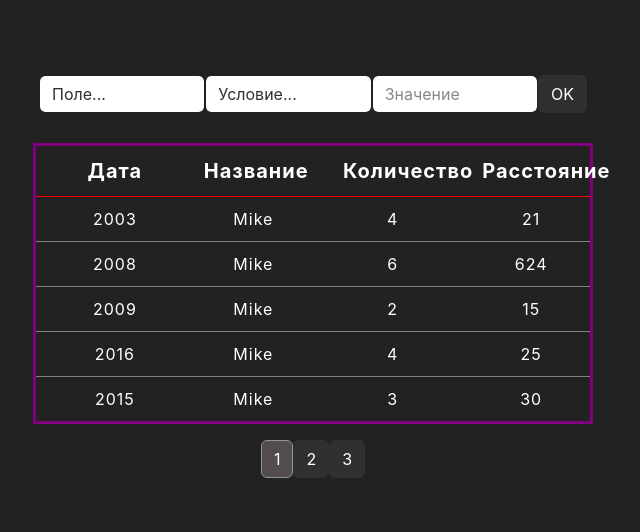
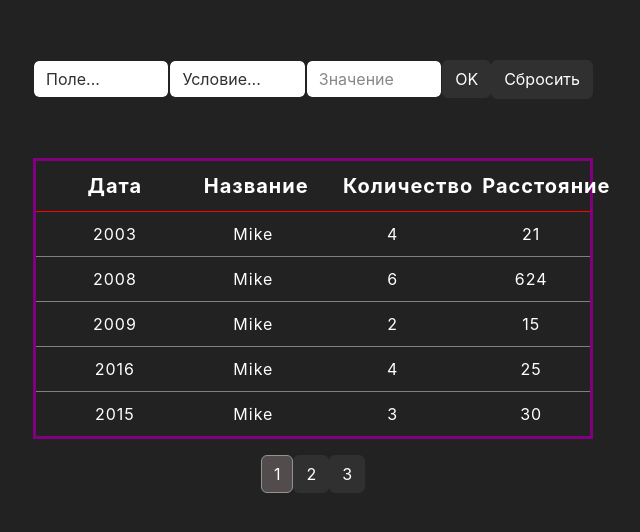
Before and after one commit to Kniferrr/TableWelbeX, a React (Create React App) app: page / in a window 1280 px wide. Shown: the part 124-656 px from the top of the page, without its empty margins (327-967 px from the left). Built offline with nearby package versions, Linux system fonts and the light colour scheme.

Commit message:
test pasring

```diff
--- a/src/components/App/App.js
+++ b/src/components/App/App.js
@@ -8,6 +8,10 @@ import Paginator from '../Paginator/Paginator';
 function App() {
   const sort = useSelector((state) => state.table.sort)
   const page = useSelector((state) => state.table.page)
+  const Colomn = useSelector((state) => state.table.sortColomn)
+  const Condition = useSelector((state) => state.table.sortCondition)
+  const argument = useSelector((state) => state.table.argument)
+  const sortState = useSelector((state) => state.table.sortState)
   let renderData = data;
 
   switch (sort) {
@@ -40,11 +44,41 @@ function App() {
     }
   }
 
+  console.log(sortState)
+
+    if(sortState){
+      switch(Condition){
+        case "equal":{
+          renderData = renderData.filter((el)=> String(el[Colomn]) === argument);
+          break;
+        }
+        case "contain":{
+          console.log("contain")
+          renderData = renderData.filter((el)=> String(el[Colomn]).includes(String(argument)) === true)
+          break;
+          }
+        case "greater":{
+          renderData = renderData.filter((el)=> el[Colomn] > argument);
+          break;
+        }
+        case "less":{
+          renderData = renderData.filter((el)=> el[Colomn] < argument);
+          break;
+        }
+        default:{
+        break;
+        }
+      }
+    }
+
+
+
+
+
   const siliseNum = 5 * page;
   const numAllPages = Math.ceil(renderData.length/5);
+  renderData = renderData.slice(siliseNum-5, siliseNum);
 
-  renderData = renderData.slice(siliseNum-5, siliseNum);
-  console.log(renderData)
   return (
     <div className="App">
       <Form/>
--- a/src/components/Form/Form.css
+++ b/src/components/Form/Form.css
@@ -2,3 +2,8 @@
     margin-bottom: 30px;
     display: flex;
 }
+
+.resetbutton{
+    display: flex;
+    height: 39px;
+}
--- a/src/components/Form/Form.js
+++ b/src/components/Form/Form.js
@@ -1,14 +1,14 @@
 import React from 'react'
 import "./Form.css"
 import {useSelector, useDispatch} from "react-redux"
-import {formInputChange,formIinputCondition,forminputColomn} from "../../redusers/table"
+import {formInputChange,formIinputCondition,forminputColomn,resetSort,subminForm} from "../../redusers/table"
 
 
 function Form() {
   const dispatch = useDispatch()
   const argument = useSelector((state) => state.table.argument)
-
-
+  const sortCondition = useSelector((state) => state.table.sortCondition)
+  const sortColomn = useSelector((state) => state.table.sortColomn)
 
   const inputChange = (e) => {
     e.preventDefault();
@@ -27,21 +27,21 @@ function Form() {
 
   const onSubmit = (e) =>{
     e.preventDefault();
-
+    dispatch(subminForm())
   }
 
   return (
-    <div>
+    <div className='form-group form'>
       <form className='form-group form' onSubmit={onSubmit}>
 
-      <select className='form-control' name="name" onChange={inputColomn}>
+      <select className='form-control' name="name" onChange={inputColomn} value={sortColomn}>
 				<option value="">Поле...</option>
 				<option value="name">Название</option>
 				<option value="points">Количество</option>
 				<option value="distance">Расстояние</option>
 			</select>
 
-			<select className='form-control' name="law" onChange={IinputCondition}>
+			<select className='form-control' name="law" onChange={IinputCondition} value={sortCondition}>
 				<option value="">Условие...</option>
 				<option value="equal">Равно</option>
 				<option value="contain">Содержит</option>
@@ -63,6 +63,9 @@ function Form() {
       OK
     </button>
       </form>
+      <button className='btn btn-dark resetbutton'
+      onClick={()=> dispatch(resetSort())}
+      >Сбросить</button>
     </div>
   )
 }
--- a/src/redusers/table.js
+++ b/src/redusers/table.js
@@ -7,7 +7,8 @@ export const table = createSlice({
     page: 1,
     sortColomn: "",
     sortCondition: "",
-    argument: ""
+    argument: "",
+    sortState: false,
   },
   reducers: {
     SetSort: (state, action) => {
@@ -20,28 +21,35 @@ export const table = createSlice({
 
     },
     setNewPage: (state, action) => {
-
     state.page = action.payload;
     },
     formInputChange: (state, action) => {
-      state.argument = action.payload
-
-        console.log(action.payload)
+      state.argument = action.payload;
+      state.sortState = false;
       },
       formIinputCondition: (state, action) => {
-        state.sortCondition = action.payload
-
-          console.log(action.payload)
+        state.sortCondition = action.payload;
+        state.sortState = false;
         },
         forminputColomn: (state, action) => {
-          state.sortColomn = action.payload
-
-            console.log(action.payload)
+          state.sortColomn = action.payload;
+          state.sortState = false;
           },
+          resetSort: (state) => {
+            state.page = 1;
+            state.argument = "";
+            state.sortCondition = "";
+            state.sortColomn = "";
+            state.sortState = false;
+            },
+            subminForm: (state) => {
+              state.page = 1;
+              state.sortState = true;
+              },
   },
 })
 
 // Action creators are generated for each case reducer function
-export const { SetSort,setNewPage,formInputChange,formIinputCondition,forminputColomn} = table.actions
+export const { SetSort,setNewPage,formInputChange,formIinputCondition,forminputColomn,resetSort,subminForm} = table.actions
 
 export default table.reducer
```
